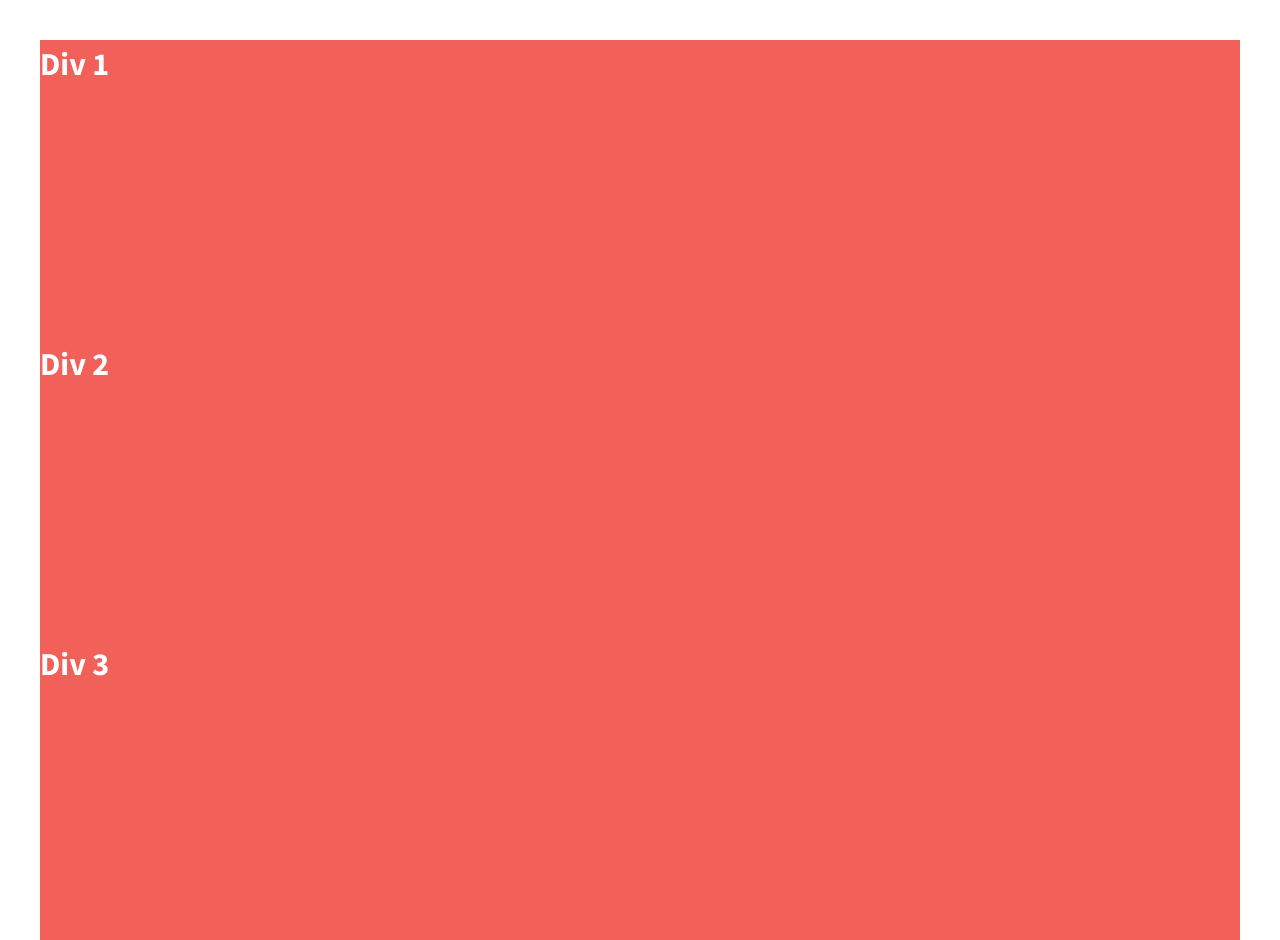
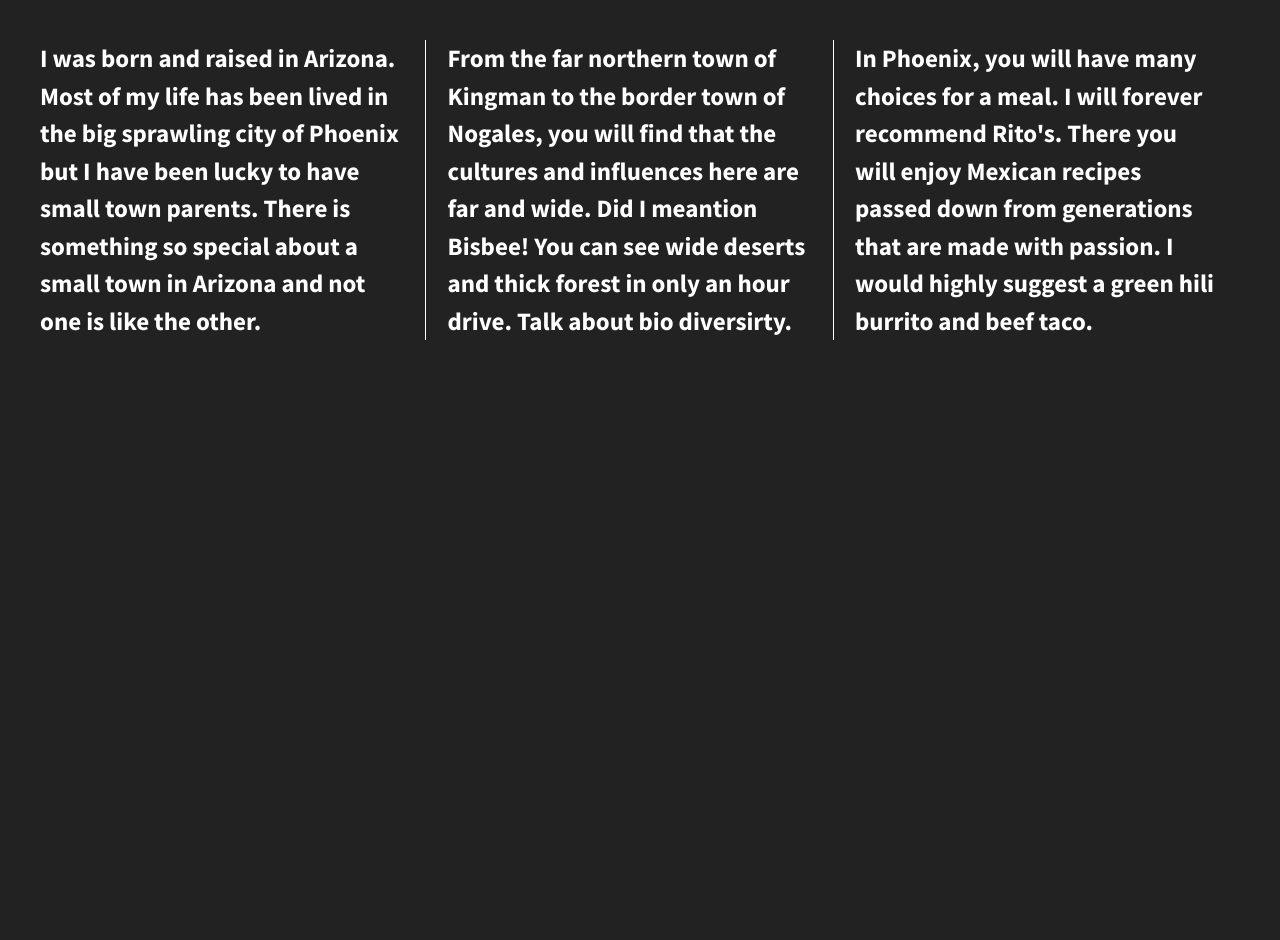
Before and after one commit to marts494/div-flexbox-starter, a plain HTML site: page index.html in a window 1280 px wide. After the commit the page ends 880 px from the top, so only its background shows below. Drawn offline with nearby package versions, Linux system fonts and the light colour scheme.

Commit message:
Added html content and css grid

```diff
--- a/css/main.css
+++ b/css/main.css
@@ -65,12 +65,11 @@ video {
 /*
  * Remove default fieldset styles.
  */
-
-fieldset {
+ fieldset {
     border: 0;
     margin: 0;
     padding: 0;
-}
+ }
 
 /*
  * Allow only vertical resizing of textareas.
@@ -97,12 +96,14 @@ textarea {
 
 
 html {
-  background-color: #fff;
+  background-color: #222;
   height: 100%;
+  width: 100%;
 }
 
 body {
   font-family: 'Source Sans Pro', sans-serif;
+  font-weight: 700;
   padding: 2em;
   font-size: 1.25em;
   height: 100%;
@@ -110,20 +111,34 @@ body {
 
 .wrapper {
   /*add display:flex and set justify-content to space-between*/
-  font-weight: 700;
+  display: flex;
+  flex-flow: row wrap;
+  justify-content: space-between;
+  align-items: center;
+
 }
 
 .div-1, .div-2, .div-3 {
   /*give the divs a width of 30%, add display:flex, set justify-content and align-items to center*/
+  display: flex;
+  justify-content: center;
+  align-items: center;
+  padding-right: 25px;
   color: #fff;
   line-height: 1.5em;
-  font-size: 1.6em;
-  background-color: #f16059;
-  height: 300px;
+  font-size: 1.25em;
+  width: 30%;
+  height: auto;
 }
 
+.div-1, .div-2 {
+    border-right:  1px solid #fff;
+}
 
-
+.wrapper span {
+    font-family: 'Lora', sans-serif;
+    font-size: 1.3em;
+}
 
 /* ==========================================================================
    Helper classes
--- a/index.html
+++ b/index.html
@@ -23,13 +23,16 @@
 
         <section class="wrapper">
             <div class="div-1">
-                Div 1
+                I was born and raised in Arizona. Most of my life has been lived in the big sprawling city of Phoenix but I have been lucky to have small town parents.
+                There is something so special about a small town in Arizona and not one is like the other.
             </div>
             <div class="div-2">
-                Div 2
+                From the far northern town of Kingman to the border town of Nogales, you will find that the cultures and influences here are far and wide. Did I meantion Bisbee!
+                You can see wide deserts and thick forest in only an hour drive. Talk about bio diversirty.
             </div>
             <div class="div-3">
-                Div 3
+                In Phoenix, you will have many choices for a meal. I will forever recommend Rito's. There you will enjoy Mexican recipes passed down from generations that are made with passion.
+                I would highly suggest a green hili burrito and beef taco.
             </div>
         </section>
 
```
